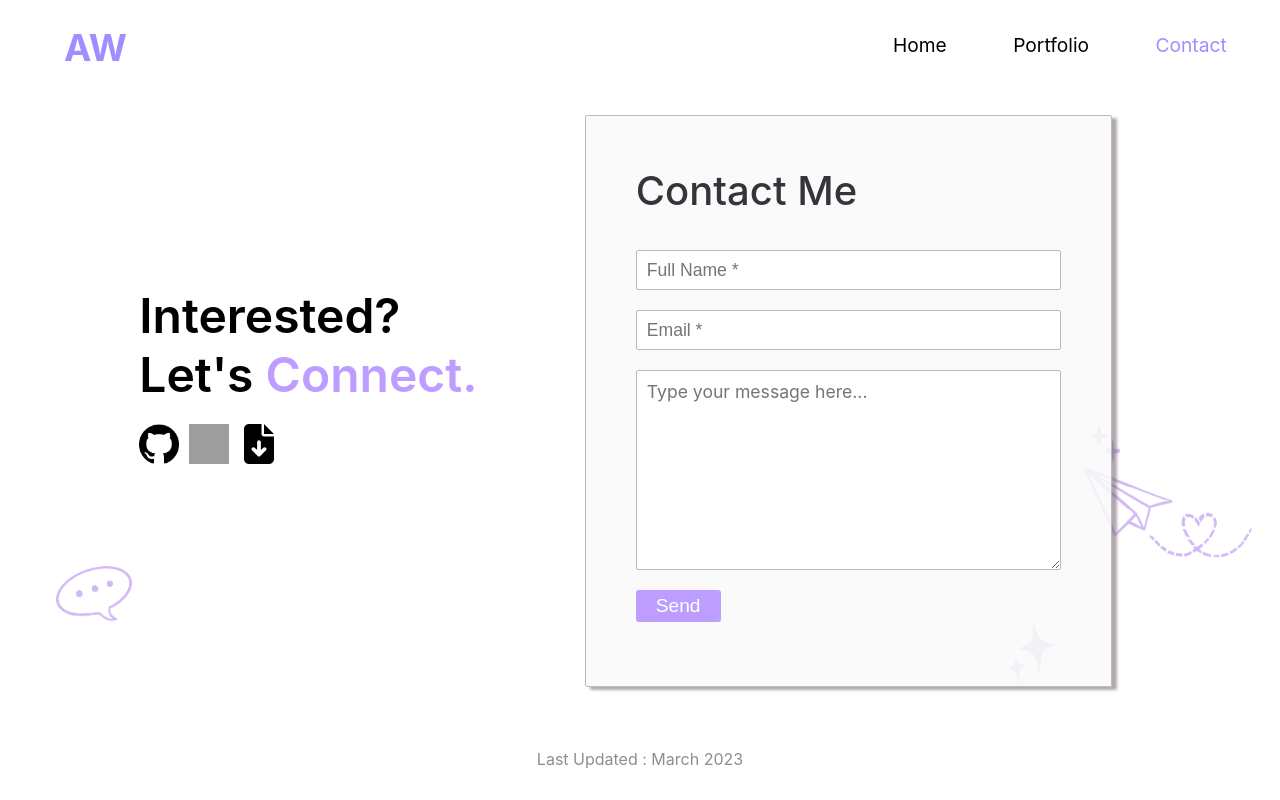
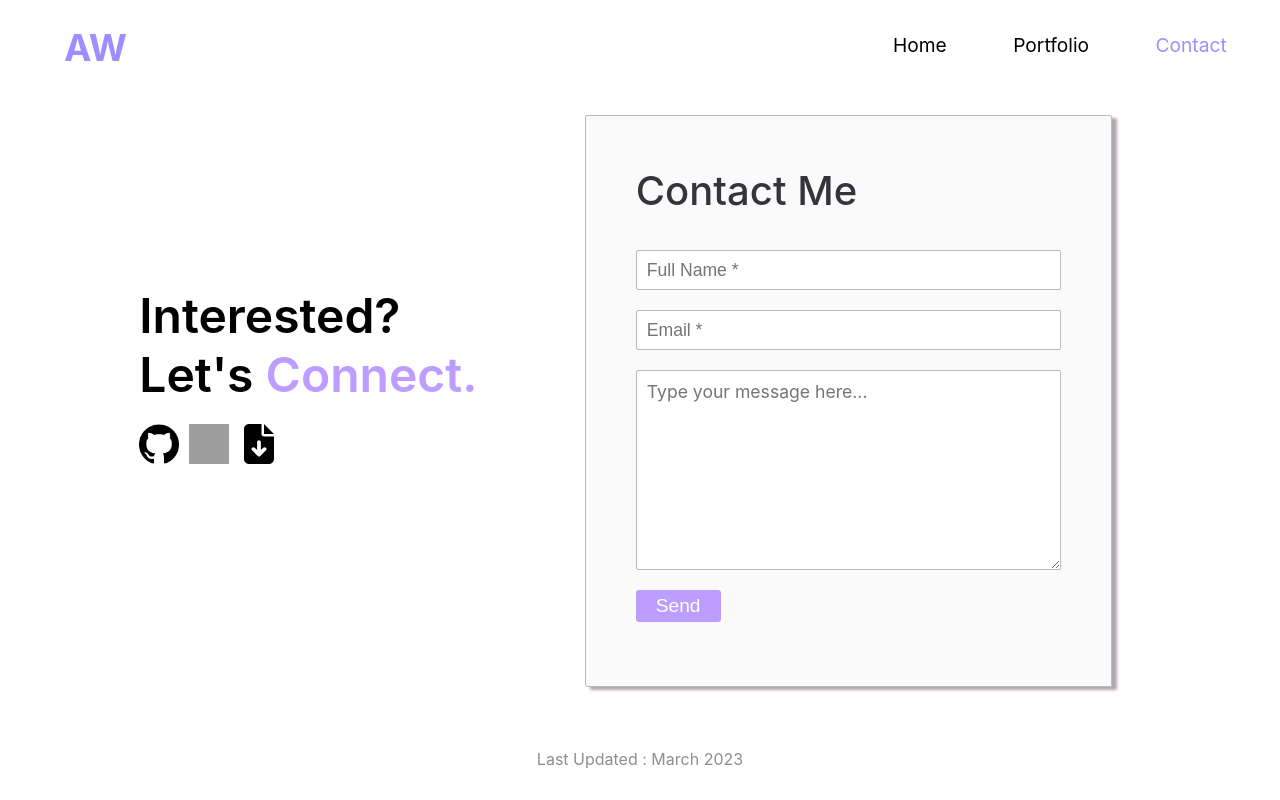
Before and after one commit to andywurm/Portfolio, a React (Create React App) app: page /Contact in a window 1280 px wide. Built offline with nearby package versions, Linux system fonts and the light colour scheme; grey boxes are pictures that could not be loaded.

Commit message:
Removed background for contact page

```diff
--- a/src/Pages/Contact.tsx
+++ b/src/Pages/Contact.tsx
@@ -54,12 +54,12 @@ const Contact = () => {
             animate={{ opacity: 1 }}
             exit={{ opacity: 0 }}
         // style={{border: 'solid red 1px'}}
-        style={{
-            backgroundImage: 'url(' + test + ')',
-            backgroundSize: 'cover',
-            // backgroundRepeat: 'no-repeat',
-            imageRendering: "crisp-edges"
-        }}
+        // style={{
+        //     backgroundImage: 'url(' + test + ')',
+        //     backgroundSize: 'cover',
+        //     // backgroundRepeat: 'no-repeat',
+        //     imageRendering: "crisp-edges"
+        // }}
         >
             <div style={{ height: "80vh", width: "95%", margin: "0 auto" }}>
                 <div className="contactContainer">
```
